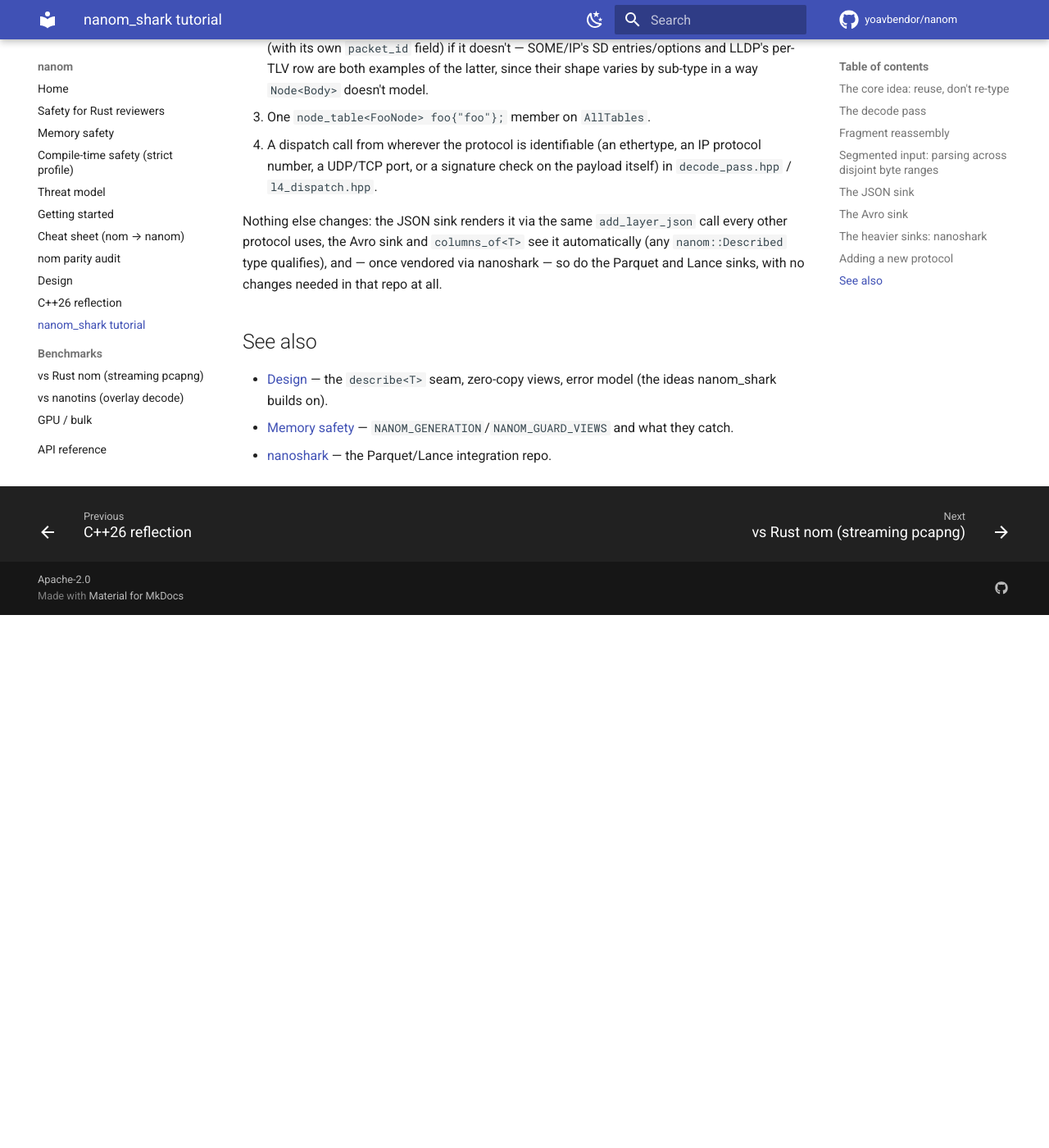
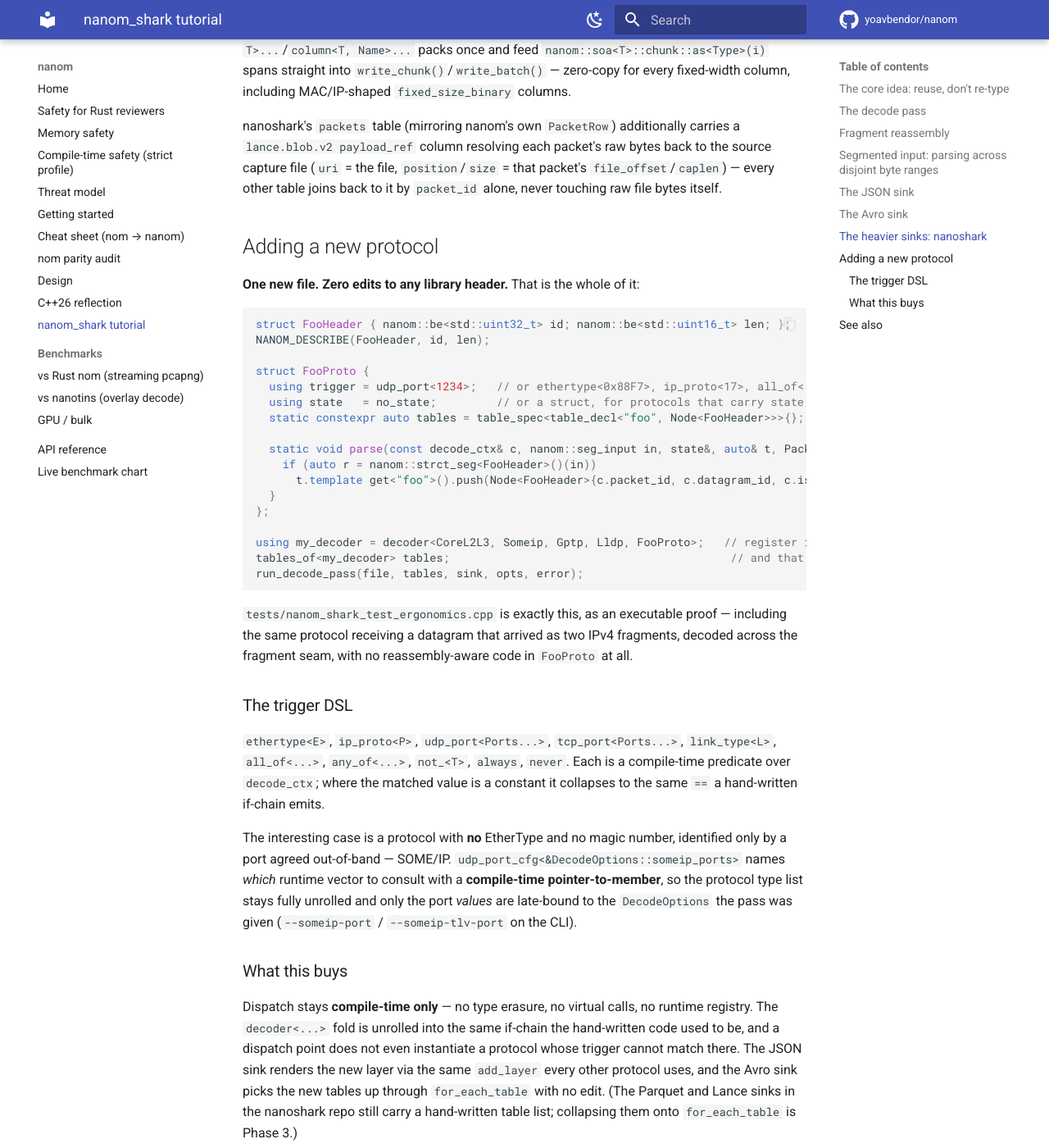
Before and after one commit to yoavbendor/nanom, an MkDocs documentation site: the page built from docs/NANO_SHARK.md, in a window 1280 px wide and 1400 px high, scrolled down 5024 px. Shown: the whole window at 82% size. Built offline with MkDocs 1.6.1 and Material for MkDocs 9.7.7, drawn with Linux system fonts in a browser that asks for light colours; comment, search, counter and statistics services are not loaded; before the commit the page ends 5774 px from its top, so only the background shows below that; some of the changed text lies outside the part shown.

Commit message:
nanom_shark: reach DecodeOptions' SOME/IP ports from the CLI; refresh the docs
The CLI always default-constructed DecodeOptions, so SOME/IP was only ever
decoded on port 30490 and someip_tlv_ports was unreachable entirely — a
documented gap in the plan, now closed by `--someip-port P` and
`--someip-tlv-port P` (both repeatable; the latter implies the former).

docs/NANO_SHARK.md: the "Adding a new protocol" section described the old
~4-step, edit-5-headers procedure and the AllTables snippet no longer exists.
Replaced with the actual Phase 2 shape — the FooProto one-file example, the
trigger DSL including the udp_port_cfg runtime-port design, the two dispatch
points, and `tables_of`/`for_each_table`. The claim that sinks pick new tables
up automatically is now true for the Avro sink (for_each_table) and is
explicitly still pending for nanoshark's Parquet/Lance sinks in Phase 3.

Co-Authored-By: Claude Sonnet 5 <noreply@anthropic.com>
Claude-Session: https://claude.ai/code/session_016SbmtiYE9jt2nX6cvSeUCA

````diff
--- a/docs/NANO_SHARK.md
+++ b/docs/NANO_SHARK.md
@@ -46,15 +46,29 @@ identically whether nanom itself is built in C++23 macro mode or C++26 reflectio
 `node_table<Row>` is the columnar accumulator each protocol table uses — a name (the JSON layer
 key) plus the existing `nanom::soa<Row>`:
 
+The table SET is not hand-written — it is **derived from the registered protocol type list**. Each
+protocol declares its own named tables, and `tables_of<decoder<...>>` concatenates them:
+
 ```cpp
-struct AllTables {
-  node_table<PacketRow> packets{"packets"};  // one row per captured frame, decode-outcome-agnostic
-  node_table<EthNode>   eth{"eth"};
-  node_table<VlanNode>  vlan{"vlan"};
-  node_table<Ipv4Node>  ipv4{"ipv4"};
-  // ... ipv6, udp, tcp, defrag/datagram tables, someip*, gptp, lldp
+struct CoreL2L3 {                       // the base Eth/VLAN/IP/UDP/TCP walk's own tables
+  static constexpr auto tables = table_spec<
+      table_decl<"packets", PacketRow>,  // one row per captured frame, decode-outcome-agnostic
+      table_decl<"eth", EthNode>,
+      table_decl<"vlan", VlanNode>,
+      table_decl<"ipv4", Ipv4Node>,
+      /* ipv6, udp, tcp, ipv4_frag, ipv6_frag, datagram */>{};
 };
+
+using default_decoder = decoder<CoreL2L3, Someip, Gptp, Lldp>;  // the type list IS the registry
+using AllTables       = tables_of<default_decoder>;
+
+AllTables t;
+t.get<"eth">().push(row);                                    // compile-time name lookup
+t.for_each_table([](std::string_view name, const auto& soa) { ... });  // generic iteration
 ```
+
+`for_each_table` is what lets a sink be written once for every table that will ever exist —
+`dump_all_tables_avro` is a five-line loop over it.
 
 ## The decode pass
 
@@ -71,16 +85,20 @@ struct AllTables {
    bytes throughout.
 4. A fragment-eligible IPv4/IPv6 packet is diverted into `defrag::ReassemblyTable<Key>` instead of
    falling through to L4 (see [Fragment reassembly](#fragment-reassembly)).
-5. UDP/TCP payloads reach `l4_dispatch.hpp`'s `dispatch_l4()` — the single L4 entry point used by
-   *both* the normal per-packet path and defrag's reassembly-completion re-entry, so there is never
-   a second, divergent copy of the UDP/TCP handling logic.
-6. `dispatch_l4()` additionally tries SOME/IP (Service Discovery is always attempted once a
-   `SomeipHeader` parses; port-gated for plain/TLV payloads via `DecodeOptions::someip_ports` /
-   `someip_tlv_ports`, since SOME/IP has no EtherType/magic-number tag of its own).
-7. Ethernet's ethertype also dispatches gPTP (`0x88F7`) and LLDP (`0x88CC`) directly, since both are
-   L2-terminal protocols with no IP layer underneath.
-8. Every row lands in `AllTables` always; when a JSON sink is attached, each layer *additionally*
-   renders straight into that packet's `PacketJson` at the same callback site.
+5. `walk_packet_ext()` reports each layer's **byte offset** (`on_offset` / `on_l2_done`) alongside
+   its decoded value, which is what fills in `decode_ctx` — the struct every trigger matches
+   against (`packet_id`, `datagram_id`, `is_reassembled`, `ethertype`, `ip_proto`,
+   `src_port`/`dst_port`, `link_type`, and the L2/L3/L4 offsets).
+6. There are two **dispatch points**, both of them the same `dispatch<Layer, Decoder>` fold over the
+   registered protocol type list: `layer::eth_payload` right after Ethernet + VLAN tags (gPTP
+   `0x88F7`, LLDP `0x88CC` — both L2-terminal, no IP underneath) and `layer::l4_payload` right after
+   the TCP/UDP header (SOME/IP). Every protocol whose trigger matches gets its `parse` called.
+7. The reassembly-completion re-entry reaches `layer::l4_payload` through the *same*
+   `dispatch_l4()`, over the reassembled datagram's zero-copy segment list — so the normal and
+   reassembled paths cannot drift apart. SOME/IP port matching, for instance, exists in exactly one
+   place: `Someip::trigger`.
+8. Every row lands in the decoder's table set always; when a JSON sink is attached, each layer
+   *additionally* renders straight into that packet's `PacketJson` at the same callback site.
 
 A malformed layer stops **that packet's** walk only (nanom's existing `walk_packet` contract) —
 `run_decode_pass()` itself returns `false` only when the pcap/pcapng container scan fails outright
@@ -194,21 +212,54 @@ joins back to it by `packet_id` alone, never touching raw file bytes itself.
 
 ## Adding a new protocol
 
-Every step above composes the same way for a new protocol:
+**One new file. Zero edits to any library header.** That is the whole of it:
 
-1. A `NANOM_DESCRIBE`d (or, under C++26, plain) wire struct for its fixed header.
-2. `using FooNode = Node<Foo>;` if it fits the generic envelope, or a small synthesized row (with
-   its own `packet_id` field) if it doesn't — SOME/IP's SD entries/options and LLDP's per-TLV row
-   are both examples of the latter, since their shape varies by sub-type in a way `Node<Body>`
-   doesn't model.
-3. One `node_table<FooNode> foo{"foo"};` member on `AllTables`.
-4. A dispatch call from wherever the protocol is identifiable (an ethertype, an IP protocol number,
-   a UDP/TCP port, or a signature check on the payload itself) in `decode_pass.hpp` / `l4_dispatch.hpp`.
+```cpp
+struct FooHeader { nanom::be<std::uint32_t> id; nanom::be<std::uint16_t> len; };
+NANOM_DESCRIBE(FooHeader, id, len);
 
-Nothing else changes: the JSON sink renders it via the same `add_layer_json` call every other
-protocol uses, the Avro sink and `columns_of<T>` see it automatically (any `nanom::Described` type
-qualifies), and — once vendored via nanoshark — so do the Parquet and Lance sinks, with no changes
-needed in that repo at all.
+struct FooProto {
+  using trigger = udp_port<1234>;   // or ethertype<0x88F7>, ip_proto<17>, all_of<...>, ...
+  using state   = no_state;         // or a struct, for protocols that carry state across packets
+  static constexpr auto tables = table_spec<table_decl<"foo", Node<FooHeader>>>{};
+
+  static void parse(const decode_ctx& c, nanom::seg_input in, state&, auto& t, PacketJson* j) {
+    if (auto r = nanom::strct_seg<FooHeader>()(in))
+      t.template get<"foo">().push(Node<FooHeader>{c.packet_id, c.datagram_id, c.is_reassembled, r->value});
+  }
+};
+
+using my_decoder = decoder<CoreL2L3, Someip, Gptp, Lldp, FooProto>;   // register it
+tables_of<my_decoder> tables;                                          // and that is the call site
+run_decode_pass(file, tables, sink, opts, error);
+```
+
+`tests/nanom_shark_test_ergonomics.cpp` is exactly this, as an executable proof — including the
+same protocol receiving a datagram that arrived as two IPv4 fragments, decoded across the fragment
+seam, with no reassembly-aware code in `FooProto` at all.
+
+### The trigger DSL
+
+`ethertype<E>`, `ip_proto<P>`, `udp_port<Ports...>`, `tcp_port<Ports...>`, `link_type<L>`,
+`all_of<...>`, `any_of<...>`, `not_<T>`, `always`, `never`. Each is a compile-time predicate over
+`decode_ctx`; where the matched value is a constant it collapses to the same `==` a hand-written
+if-chain emits.
+
+The interesting case is a protocol with **no** EtherType and no magic number, identified only by a
+port agreed out-of-band — SOME/IP. `udp_port_cfg<&DecodeOptions::someip_ports>` names *which*
+runtime vector to consult with a **compile-time pointer-to-member**, so the protocol type list stays
+fully unrolled and only the port *values* are late-bound to the `DecodeOptions` the pass was given
+(`--someip-port` / `--someip-tlv-port` on the CLI).
+
+### What this buys
+
+Dispatch stays **compile-time only** — no type erasure, no virtual calls, no runtime registry. The
+`decoder<...>` fold is unrolled into the same if-chain the hand-written code used to be, and a
+dispatch point does not even instantiate a protocol whose trigger cannot match there. The JSON sink
+renders the new layer via the same `add_layer` every other protocol uses, and the Avro sink picks
+the new tables up through `for_each_table` with no edit. (The Parquet and Lance sinks in the
+nanoshark repo still carry a hand-written table list; collapsing them onto `for_each_table` is
+Phase 3.)
 
 ## See also
 
````
Also changed, not shown: 1 other file.
